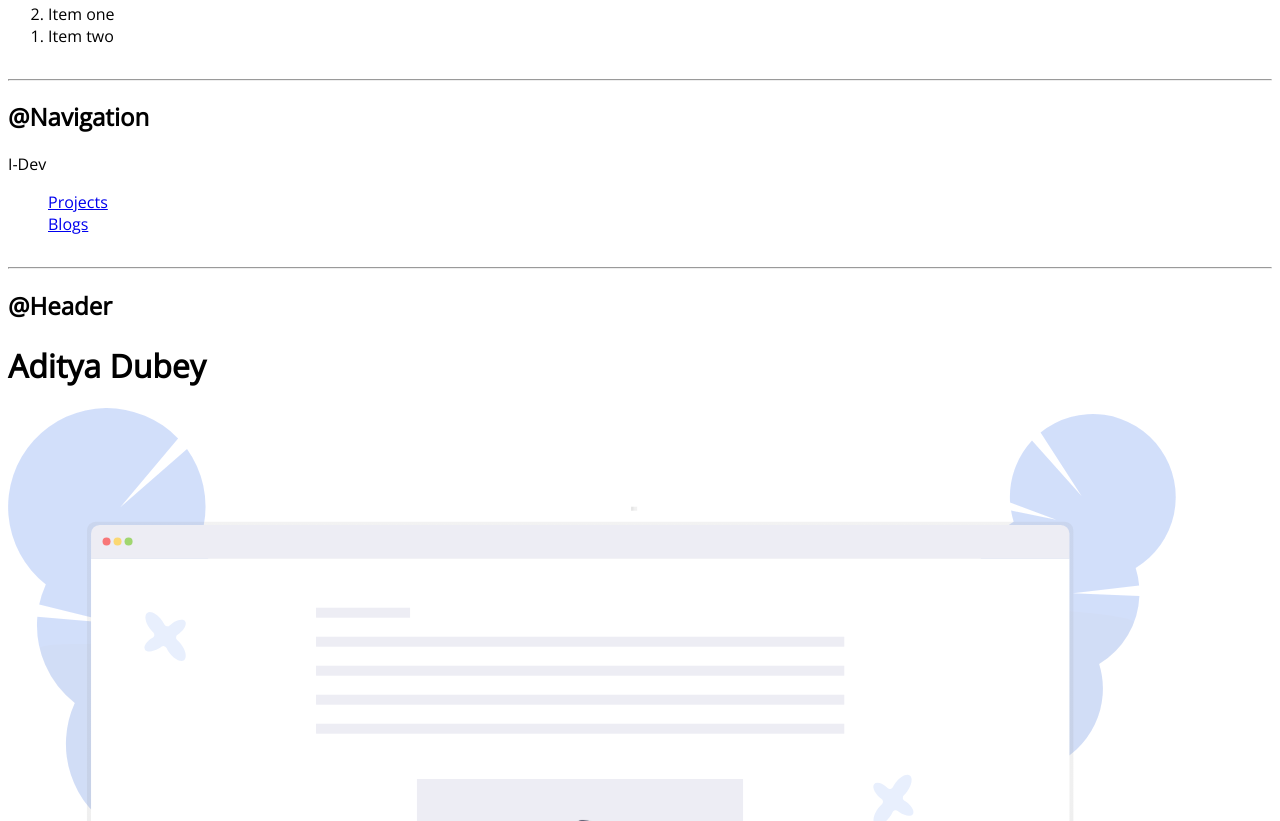
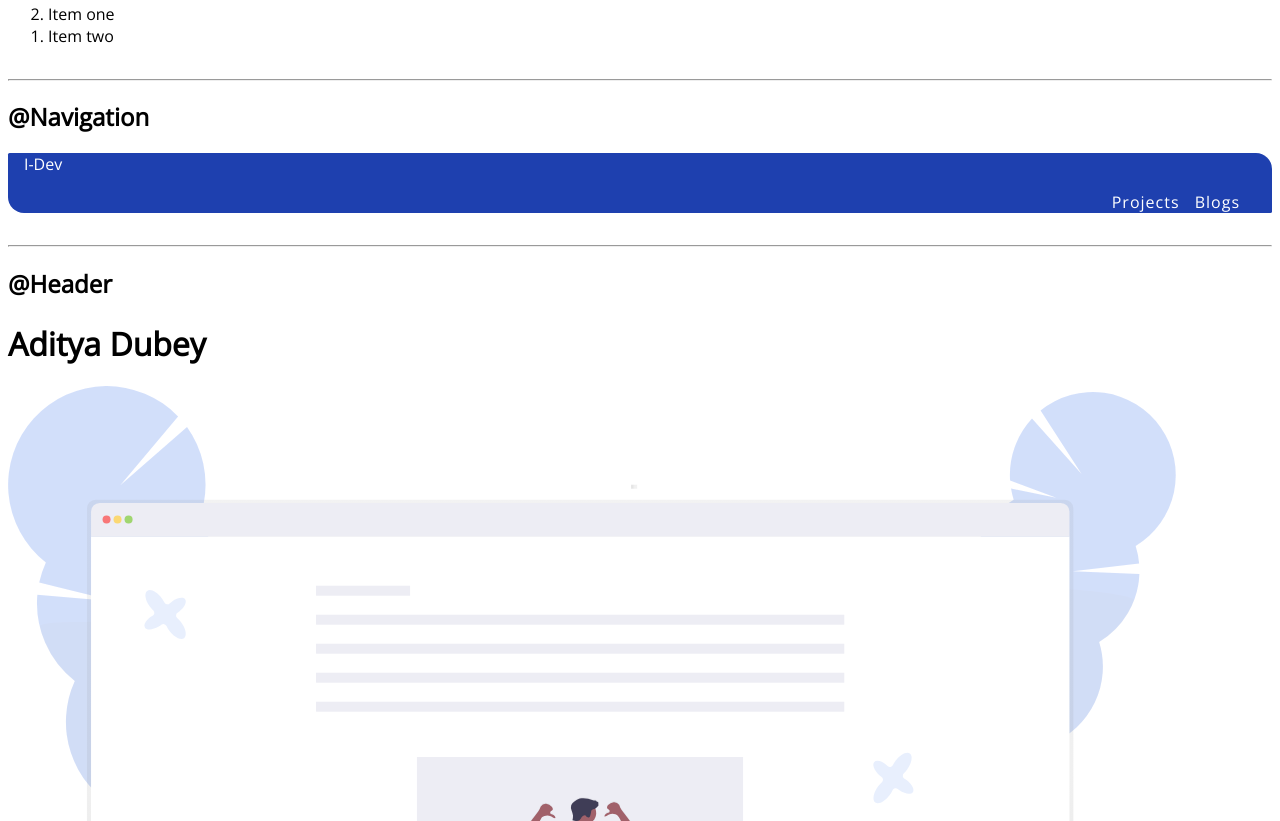
Before and after one commit to dubeyaditya29/Component-library, a plain HTML site: page index.html in a window 1280 px wide. Shown: the part 939-1760 px from the top of the page. Drawn offline with nearby package versions, Linux system fonts and the light colour scheme.

Commit message:
upto Navigation

```diff
--- a/index.html
+++ b/index.html
@@ -63,16 +63,16 @@
     <hr>
 
     <h2>@Navigation</h2>
-    <nav>
-        <section>I-Dev</section>
-        <ul class="unordered-list">
-           <li class="list-item">
-                <a href="/">Projects</a>
+    <nav class="navigation">
+        <section class="brand-name">I-Dev</section>
+        <ul class="unordered-list unordered-list__mod ">
+           <li class="nav-list-item">
+                <a class="nav-list-item-link" href="/">Projects</a>
            </li>
-           <li class="list-item">
-                <a href="/">Blogs</a>
+           <li class="nav-list-item">
+                <a class="nav-list-item-link" href="/">Blogs</a>
            </li>
-        </ul class="unordered-list">
+        </ul>
     </nav>
 
     <hr>
--- a/style.css
+++ b/style.css
@@ -3,7 +3,9 @@
 :root {
   --primary-color: #1e40af;
 }
-
+a {
+  text-decoration: none;
+}
 body {
   font-family: "Open Sans", sans-serif;
 }
@@ -36,3 +38,24 @@ hr {
 .list-item-inline {
   display: inline;
 }
+.nav-list-item {
+  display: inline;
+  letter-spacing: 1px;
+  word-spacing: 10px;
+}
+.navigation {
+  color: white;
+  display: block;
+  background-color: var(--primary-color);
+  border-radius: 0.1rem 1rem;
+}
+.navigation .nav-list-item-link {
+  color: white;
+}
+.navigation .unordered-list {
+  padding: 0rem 2rem;
+  text-align: right;
+}
+.navigation .brand-name {
+  padding: 0rem 1rem;
+}
```
